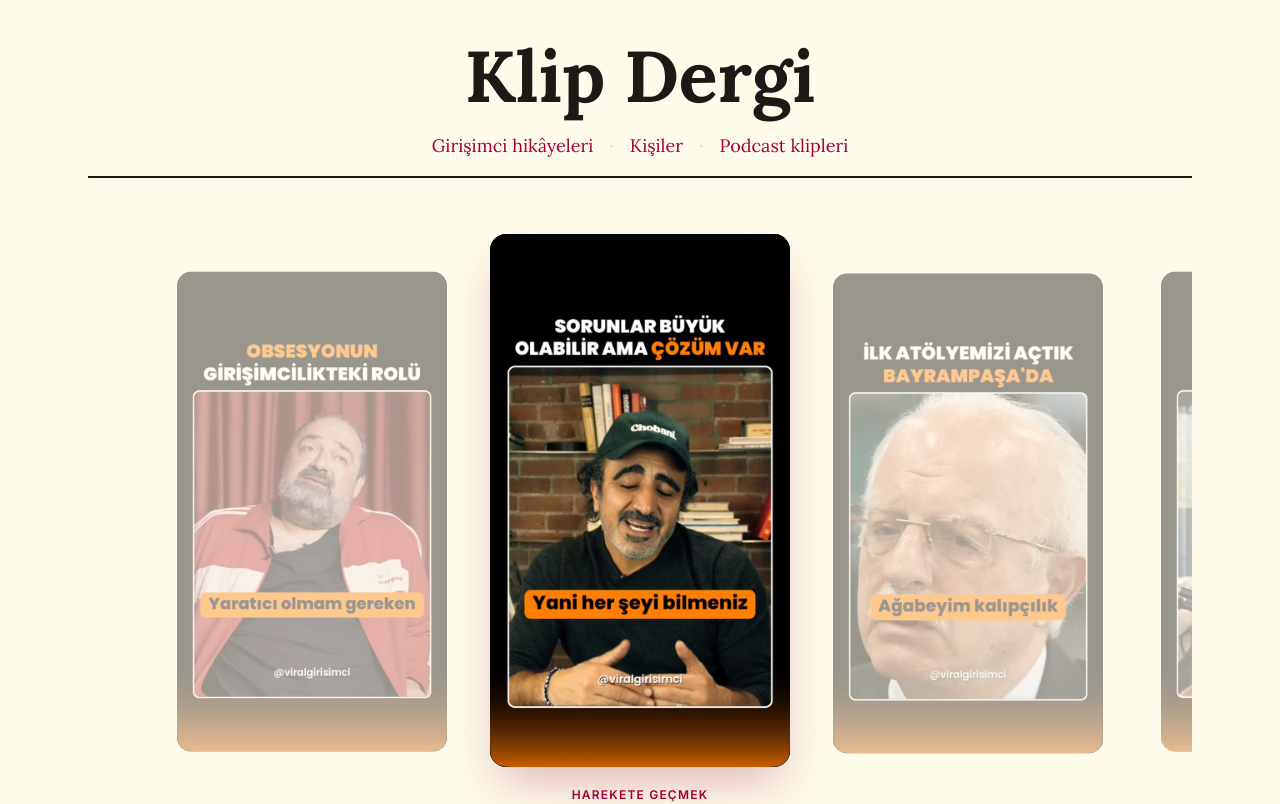
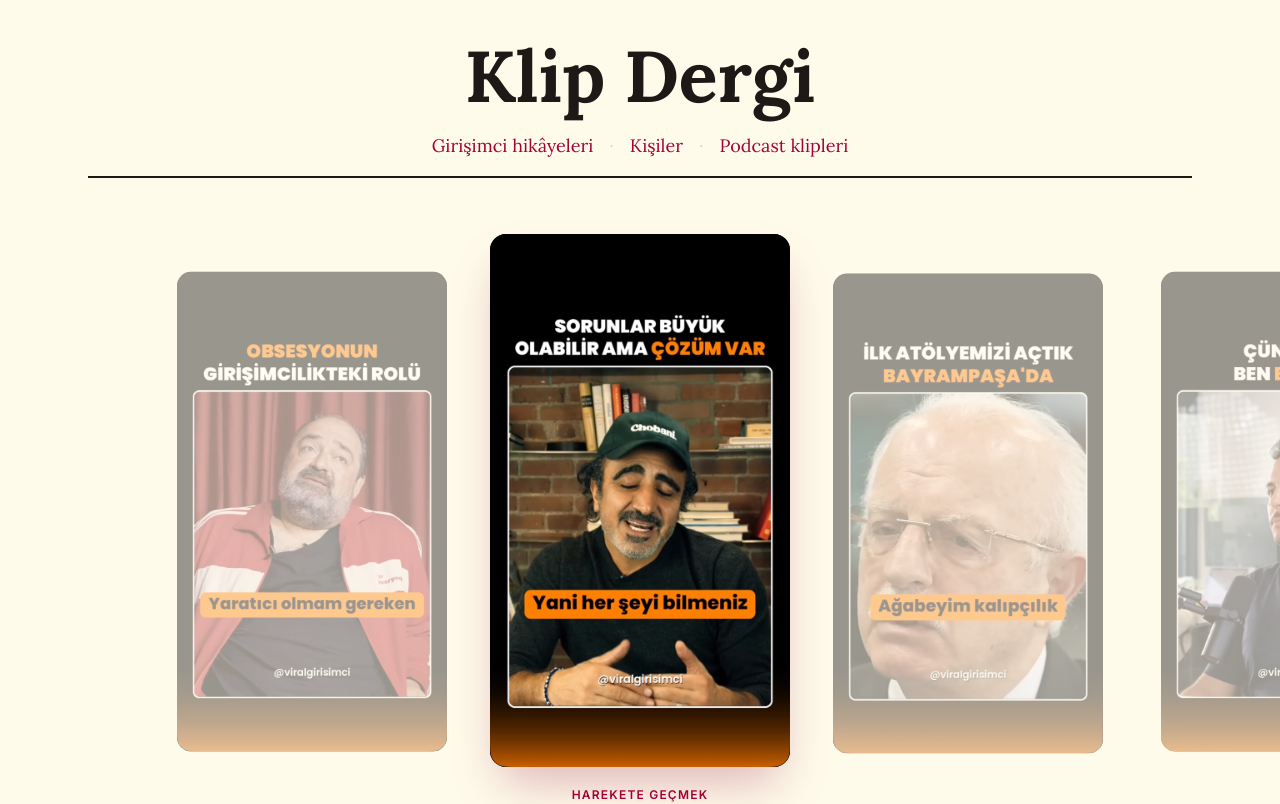
Before and after one commit to symkllci/klip-dergi, a Next.js app: page / in a window 1280 px wide. Shown: the top 804 px of the page. Built offline with nearby package versions, Linux system fonts and the light colour scheme.

Commit message:
Vitrini tam genişliğe al

```diff
--- a/src/app/page.tsx
+++ b/src/app/page.tsx
@@ -25,7 +25,11 @@ export default function Home() {
   return (
     // Bütün sayfa: krem zemin (amber-50), koyu mürekkep rengi yazı (stone-900)
     <div className="min-h-screen bg-amber-50 text-stone-900">
-      <main className="mx-auto max-w-6xl px-6 py-10">
+      {/* main artık dar değil: vitrin ekranın iki kenarına kadar uzansın diye.
+          Dar kutu (max-w-6xl) sadece başlığı ve "Diğer hikâyeler"i sarıyor */}
+      <main className="py-10">
+        {/* Dar kutu 1: dergi adı ve menü */}
+        <div className="mx-auto max-w-6xl px-6">
         {/* Üst kısım: ortalanmış dergi adı. Lora italik: yumuşak, Colossus'tan farklı bir logo */}
         <header className="border-b-2 border-stone-900 pb-4">
           <h1 className={`${baslikFontu.className} text-center text-5xl font-bold italic sm:text-7xl`}>
@@ -54,10 +58,14 @@ export default function Home() {
             </a>
           </nav>
         </header>
+        </div>
 
-        {/* Vitrin: ilk 5 kişi, ayrı bileşende (src/components/Vitrin.tsx) */}
+        {/* Vitrin: ilk 5 kişi, ayrı bileşende (src/components/Vitrin.tsx).
+            Dar kutunun DIŞINDA → tam genişlik (kenardan kenara) */}
         <Vitrin kisiler={vitrin} />
 
+        {/* Dar kutu 2: diğer hikâyeler, başlıkla aynı genişlikte */}
+        <div className="mx-auto max-w-6xl px-6">
         {/* Diğer kişiler: başlık satırı ve kartlar */}
         <section className="mt-14">
           {/* id="hikayeler": menüdeki "Girişimci hikâyeleri" linki buraya iner */}
@@ -103,6 +111,7 @@ export default function Home() {
             ))}
           </div>
         </section>
+        </div>
       </main>
     </div>
   );
```
